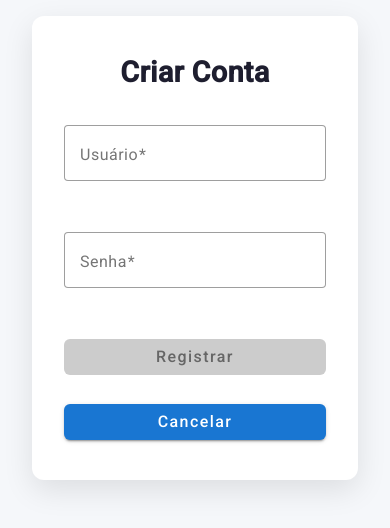
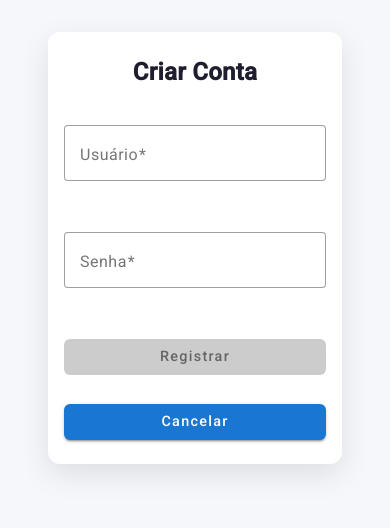
Before and after one commit to HadesKerbecs/Projeto_WhatsApp, an Angular app in the folder painel-produtos/: page /registrar in a window 390 px wide. Shown: the part 206-734 px from the top of the page. Built offline with nearby package versions, Linux system fonts and the light colour scheme.

Commit message:
Corrigindo filtrar e responsividade

```diff
--- a/painel-produtos/src/app/components/registrar/registrar.scss
+++ b/painel-produtos/src/app/components/registrar/registrar.scss
@@ -4,6 +4,8 @@
   align-items: center;
   min-height: 100vh;
   background: #f5f7fa;
+  padding: 1rem; /* para não encostar nas bordas em telas pequenas */
+  box-sizing: border-box;
 }
 
 .registrar-container {
@@ -58,3 +60,20 @@ button[mat-raised-button]:disabled {
   color: #666 !important;
   cursor: not-allowed;
 }
+
+/* Responsividade para telas menores */
+@media (max-width: 480px) {
+  .registrar-container {
+    padding: 1.5rem 1rem;
+    max-width: 100%;
+  }
+
+  .registrar-container h2 {
+    font-size: 1.5rem;
+  }
+
+  button[mat-raised-button] {
+    font-size: 0.9rem;
+    padding: 0.65rem 0;
+  }
+}
--- a/painel-produtos/src/app/components/webhook/webhook.scss
+++ b/painel-produtos/src/app/components/webhook/webhook.scss
@@ -7,12 +7,9 @@
 .sidebar {
   width: 25%;
   min-width: 250px;
-  max-width: 350px;
   border-right: 1px solid #ddd;
   padding: 1rem;
   background-color: #fff;
-  display: flex;
-  flex-direction: column;
 
   .voltar {
     margin-bottom: 1rem;
@@ -36,30 +33,29 @@
     position: relative;
     margin-bottom: 1rem;
 
+    .icone {
+      position: absolute;
+      left: 10px;
+      top: 50%;
+      transform: translateY(-50%);
+      color: #999;
+      pointer-events: none;
+      font-size: 1.1rem; /* melhor tamanho pra lupa */
+    }
+
     input {
       width: 100%;
-      padding: 0.5rem 2rem 0.5rem 2rem;
+      padding: 0.5rem 0.5rem 0.5rem 2.5rem; /* espaço pro ícone */
       border: 1px solid #ccc;
       border-radius: 4px;
-      font-size: 0.95rem;
-    }
-
-    .icone {
-      position: absolute;
-      left: 8px;
-      top: 50%;
-      transform: translateY(-50%);
+      box-sizing: border-box;
       font-size: 1rem;
-      color: #666;
-      pointer-events: none;
     }
   }
 
   ul {
     list-style: none;
     padding: 0;
-    flex-grow: 1;
-    overflow-y: auto;
 
     li {
       padding: 0.5rem;
@@ -83,6 +79,10 @@
   flex-direction: column;
   padding: 1rem;
 
+  h3 {
+    margin-bottom: 1rem;
+  }
+
   .mensagens {
     flex: 1;
     overflow-y: auto;
@@ -96,6 +96,7 @@
       background-color: #d1ffd1;
       border-radius: 4px;
       max-width: 70%;
+      word-wrap: break-word;
     }
 
     .bot {
@@ -112,10 +113,34 @@
     input {
       flex: 1;
       padding: 0.5rem;
+      font-size: 1rem;
     }
 
     button {
       padding: 0.5rem 1rem;
+      cursor: pointer;
     }
   }
 }
+
+/* Responsividade para telas menores */
+@media (max-width: 768px) {
+  .container {
+    flex-direction: column;
+  }
+
+  .sidebar {
+    width: 100%;
+    min-width: auto;
+    border-right: none;
+    border-bottom: 1px solid #ddd;
+    padding-bottom: 0.5rem;
+  }
+
+  .chat {
+    width: 100%;
+    flex: none;
+    height: calc(100vh - 250px); /* ajuste a altura conforme necessário */
+    padding: 0.5rem 1rem 1rem 1rem;
+  }
+}
```
